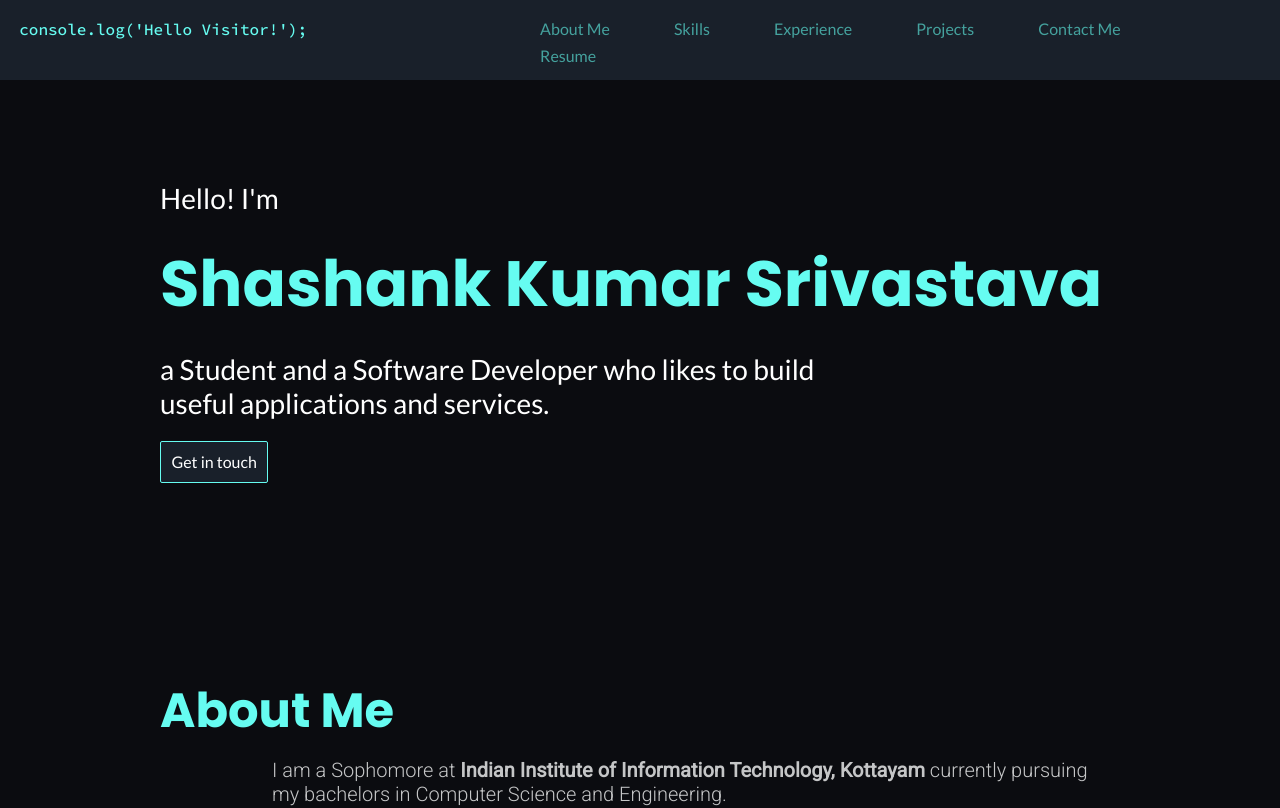
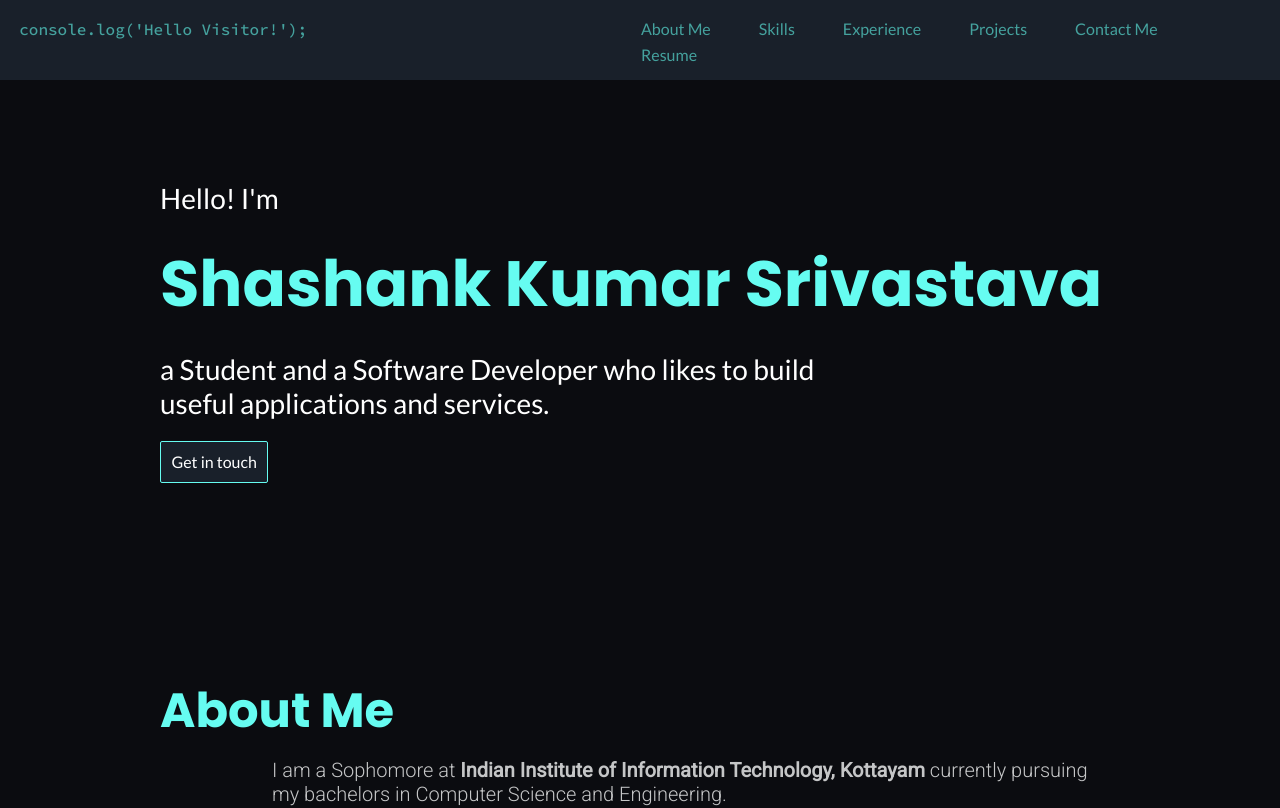
Before and after one commit to shashank1503-cipher/portfolioV1, a Next.js app: page / in a window 1280 px wide. Shown: the top 808 px of the page. Built offline with nearby package versions, Linux system fonts and the light colour scheme.

Commit message:
top link

```diff
--- a/components/Navbar/Name.jsx
+++ b/components/Navbar/Name.jsx
@@ -33,7 +33,7 @@ const Name = (props) => {
     setNames(arrayOfName[index]);
     console.log(index);
   }, 1000);
-  return <p data-aos="fade-down" data-aos-once="true">{names}</p>;
+  return (<p data-aos="fade-down" data-aos-once="true"><a href="#">{names}</a></p>)
 };
 
 export default Name;
--- a/styles/Navbar.module.css
+++ b/styles/Navbar.module.css
@@ -14,7 +14,7 @@
 }
 .navBar p {
   justify-self: flex-start;
-  width: 40%;
+  width: 50%;
   color: var(--primary);
   font-family: var(--codeFont);
 }
@@ -23,7 +23,7 @@
 }
 .navBar li {
   display: inline;
-  padding: 2rem;
+  padding: 1.5rem;
 }
 .navBar a {
   text-decoration: none;
```
